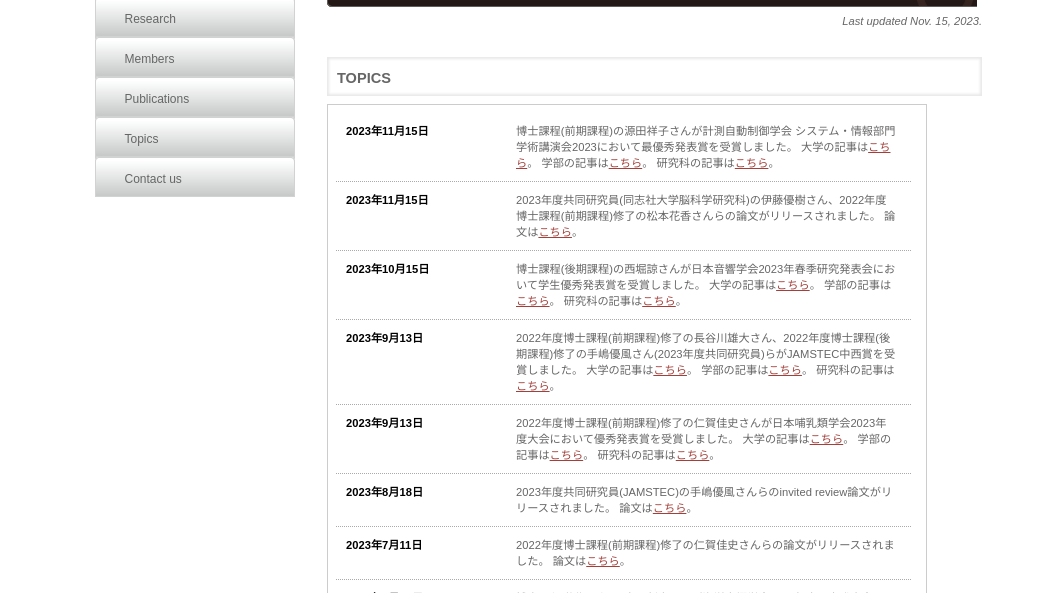
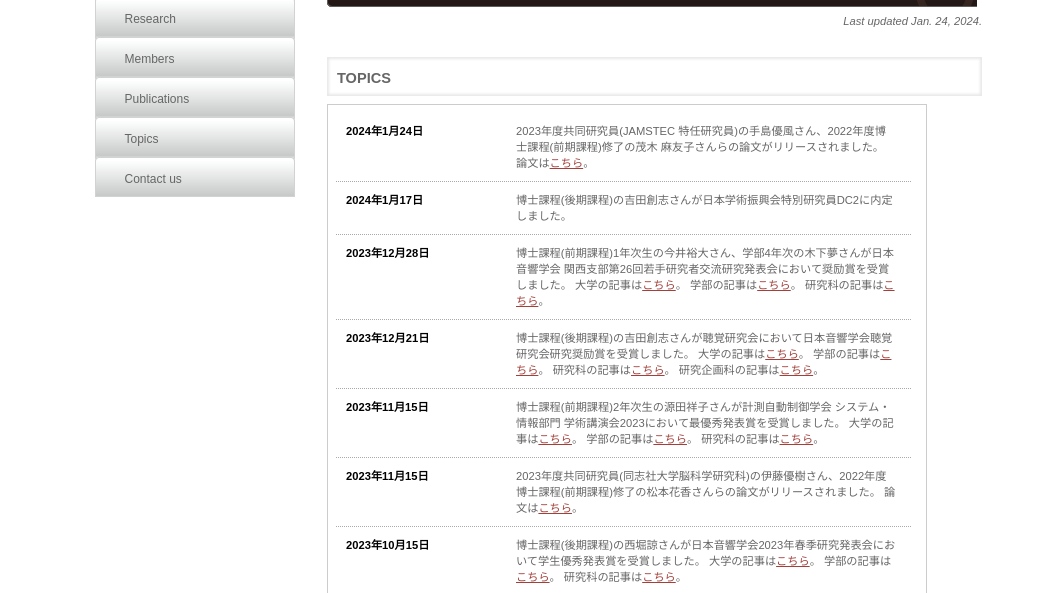
Before and after one commit to roomBAT/lab-hp, a plain HTML site: page public_html/topics.html in a window 1280 px wide. Shown: the part 187-780 px from the top of the page, without its empty margins (108-1171 px from the left). Drawn offline with nearby package versions, Linux system fonts and the light colour scheme.

Commit message:
業績亢進

```diff
--- a/public_html/topics.html
+++ b/public_html/topics.html
@@ -41,7 +41,7 @@
         <div id="hpb-title">
           <h2><span class="ja">トピックス</span><span class="en">Topics</span></h2>
         </div>
-        <div align="right"><i> Last updated Nov. 15, 2023.</i></div><br><!-- Updated by nishibori -->
+        <div align="right"><i> Last updated Jan. 24, 2024.</i></div><br><!-- Updated by nishibori -->
         <!-- page title end -->
 
         <!-- main -->
@@ -54,8 +54,24 @@
                   <tr>
                     <td>
                       <dl>
+                        <dt>2024年1月24日
+                          　<dd>2023年度共同研究員(JAMSTEC 特任研究員)の手島優風さん、2022年度博士課程(前期課程)修了の茂木 麻友子さんらの論文がリリースされました。
+                            論文は<a href="https://royalsocietypublishing.org/doi/10.1098/rsos.231415">こちら</a>。
+                        <dt>2024年1月17日
+                          <dd>博士課程(後期課程)の吉田創志さんが日本学術振興会特別研究員DC2に内定しました。
+                        <dt>2023年12月28日
+                          <dd>博士課程(前期課程)1年次生の今井裕大さん、学部4年次の木下夢さんが日本音響学会 関西支部第26回若手研究者交流研究発表会において奨励賞を受賞しました。
+                          大学の記事は<a href="https://www.doshisha.ac.jp/news/detail/001-G59E48.html">こちら</a>。
+                          学部の記事は<a href="https://biomedical.doshisha.ac.jp/news/2023/1219/news-detail-264.html">こちら</a>。
+                          研究科の記事は<a href="https://biomedical.doshisha.ac.jp/graduate/news/2023/1219/news-detail-254.html">こちら</a>。
+                        <dt>2023年12月21日
+                          <dd>博士課程(後期課程)の吉田創志さんが聴覚研究会において日本音響学会聴覚研究会研究奨励賞を受賞しました。
+                          大学の記事は<a href="https://www.doshisha.ac.jp/news/detail/001-foWK77.html">こちら</a>。
+                          学部の記事は<a href="https://biomedical.doshisha.ac.jp/news/2023/1219/news-detail-265.html">こちら</a>。
+                          研究科の記事は<a href="https://biomedical.doshisha.ac.jp/graduate/news/2023/1219/news-detail-255.html">こちら</a>。
+                          研究企画科の記事は<a href="https://kikou.doshisha.ac.jp/news/2023/1221/news-detail-394.html">こちら</a>。
                         <dt>2023年11月15日
-                          <dd>博士課程(前期課程)の源田祥子さんが計測自動制御学会 システム・情報部門 学術講演会2023において最優秀発表賞を受賞しました。
+                          <dd>博士課程(前期課程)2年次生の源田祥子さんが計測自動制御学会 システム・情報部門 学術講演会2023において最優秀発表賞を受賞しました。
                           大学の記事は<a href="https://www.doshisha.ac.jp/news/detail/001-PaitTc.html">こちら</a>。
                           学部の記事は<a href="https://biomedical.doshisha.ac.jp/news/2023/1115/news-detail-263.html">こちら</a>。
                           研究科の記事は<a href="https://biomedical.doshisha.ac.jp/graduate/news/2023/1115/news-detail-253.html">こちら</a>。
```
Also changed, not shown: public_html/index.html (+1 -1 lines), public_html/journals.html (+3 -1 lines), public_html/prizes.html (+4 -1 lines), public_html/publications.html (+1 -1 lines).
